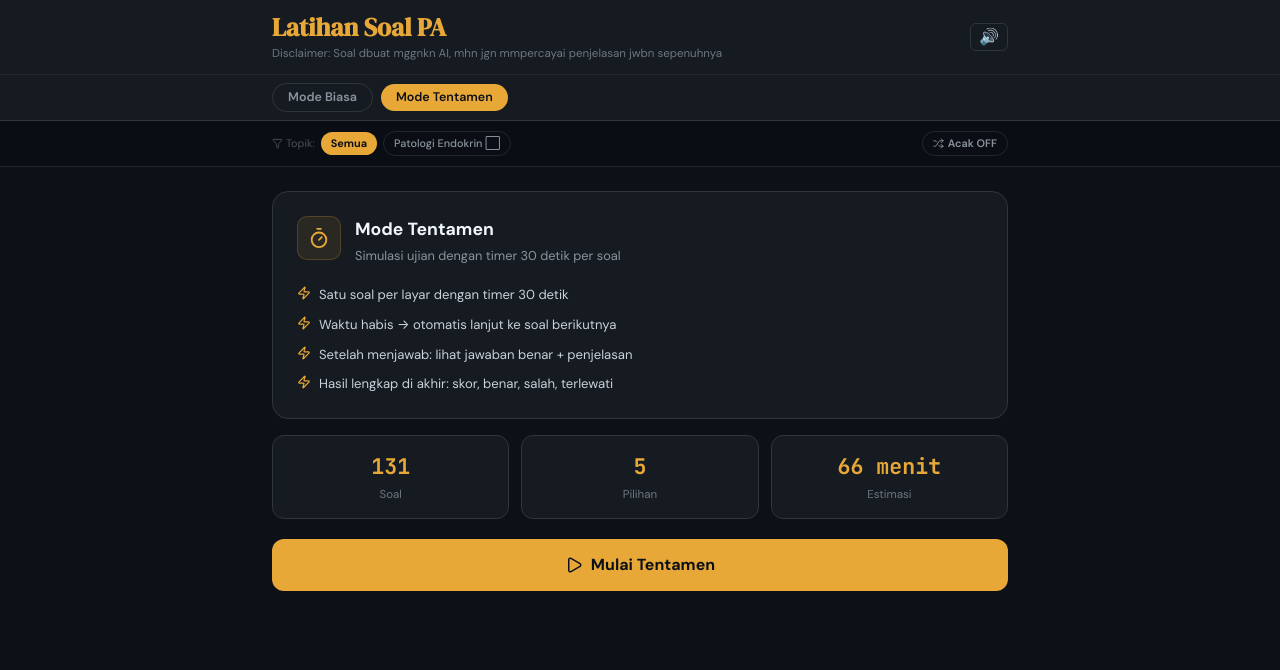
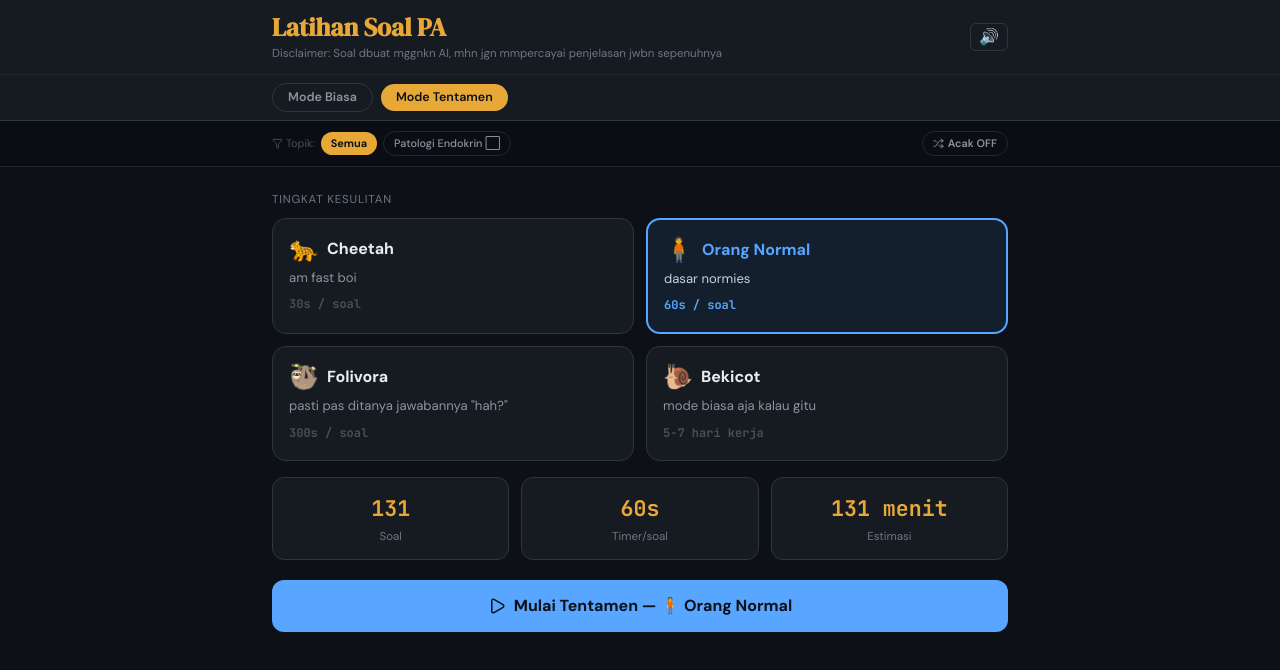
Before and after one commit to dotleav/tryhard-pa-nya-ot, a React (Vite) app: page / in a window 1280 px wide. Both pictures are taken after a click on the button "Mode Tentamen". Shown: the top 670 px of the page. Built offline with nearby package versions, Linux system fonts and the light colour scheme.

Commit message:
Update Quiz.tsx 9

```diff
--- a/src/components/Quiz.tsx
+++ b/src/components/Quiz.tsx
@@ -21,23 +21,22 @@
 type QuizMode = 'biasa' | 'tentamen'
 type AppState = 'setup' | 'running' | 'finished'
 type QuestionPhase = 'answering' | 'answered_manual' | 'answered_timeout'
+type TentamenDifficulty = 'cheetah' | 'normal' | 'folivora' | 'bekicot'
 
 // ── Constants ──────────────────────────────────────────────────────────────────
 
 const LETTERS = ['A', 'B', 'C', 'D', 'E']
-const EXAM_TIMER = 30
+const EXAM_TIMER = 30 // default fallback
+
+const DIFFICULTY_CONFIG: Record<TentamenDifficulty, { label: string; emoji: string; timerSeconds: number; desc: string; color: string }> = {
+  cheetah:  { label: 'Cheetah',      emoji: '🐆', timerSeconds: 30,  desc: 'am fast boi',                        color: '#f59e0b' },
+  normal:   { label: 'Orang Normal', emoji: '🧍', timerSeconds: 60,  desc: 'dasar normies',                      color: '#58a6ff' },
+  folivora: { label: 'Folivora',     emoji: '🦥', timerSeconds: 300, desc: 'pasti pas ditanya jawabannya "hah?"', color: '#86efac' },
+  bekicot:  { label: 'Bekicot',      emoji: '🐌', timerSeconds: 0,   desc: 'mode biasa aja kalau gitu',          color: '#c084fc' },
+}
 
 const CATEGORY_COLORS: Record<string, string> = {
-  'Endokrin-Metabolik':                       'bg-blue-500/20 text-blue-300 border-blue-500/30',
-  'Gizi & Nutrisi':                           'bg-green-500/20 text-green-300 border-green-500/30',
-  'Geriatri':                                 'bg-purple-500/20 text-purple-300 border-purple-500/30',
-  'Farmakologi Klinik':                       'bg-orange-500/20 text-orange-300 border-orange-500/30',
-  'Neurologi-Geriatri':                       'bg-red-500/20 text-red-300 border-red-500/30',
-  'Kedokteran Kerja':                         'bg-yellow-500/20 text-yellow-300 border-yellow-500/30',
-  'Endokrin-Metabolik (Bergambar)':           'bg-blue-500/20 text-blue-300 border-blue-500/30',
-  'Demografi & Epidemiologi (Bergambar)':     'bg-teal-500/20 text-teal-300 border-teal-500/30',
-  'Neurologi-Geriatri (Bergambar)':           'bg-red-500/20 text-red-300 border-red-500/30',
-  'Patologi Endokrin (Bergambar)':            'bg-pink-500/20 text-pink-300 border-pink-500/30',
+  'Patologi Endokrin':                        'bg-pink-500/20 text-pink-300 border-pink-500/30',
 }
 
 // ── Utils ──────────────────────────────────────────────────────────────────────
@@ -53,7 +52,7 @@
 
 // ── LocalStorage (Mode Biasa — persists across refresh & tab close) ────────────
 
-const LS_KEY = 'quiz_biasa_progress'
+const LS_KEY = 'quiz_biasa_progress_v2_patologianatomi'
 
 interface SavedBiasaState {
   selectedCategory: string
@@ -87,6 +86,9 @@
   const [questions, setQuestions] = useState<Question[]>([])
   const [quizMode, setQuizMode]   = useState<QuizMode>('biasa')
 
+  // Header hide state
+  const [headerHidden, setHeaderHidden] = useState(false)
+
   // Mode Biasa state — loaded from localStorage on mount
   const [biasaActive, setBiasaActive]             = useState(false) // true = running biasa
   const [biasaCategory, setBiasaCategory]         = useState('Semua')
@@ -101,6 +103,7 @@
   const [tentamenQuestions, setTentamenQuestions] = useState<Question[]>([])
   const [tentamenAnswers, setTentamenAnswers]     = useState<AnswerState[]>([])
   const [currentIdx, setCurrentIdx]               = useState(0)
+  const [tentamenDifficulty, setTentamenDifficulty] = useState<TentamenDifficulty>('normal')
   const [timeLeft, setTimeLeft]                   = useState(EXAM_TIMER)
   const [qPhase, setQPhase]                       = useState<QuestionPhase>('answering')
 
@@ -202,6 +205,8 @@
   // ── Tentamen: timer countdown ──
   useEffect(() => {
     if (quizMode !== 'tentamen' || tentamenState !== 'running' || qPhase !== 'answering') return
+    // Bekicot = no timer
+    if (tentamenDifficulty === 'bekicot') return
     if (timeLeft === 0) {
       setTentamenAnswers(prev => { const n = [...prev]; n[currentIdx] = 'skipped'; return n })
       setQPhase('answered_timeout')
@@ -209,7 +214,7 @@
     }
     const t = setTimeout(() => setTimeLeft(p => p - 1), 1000)
     return () => clearTimeout(t)
-  }, [quizMode, tentamenState, qPhase, timeLeft, currentIdx])
+  }, [quizMode, tentamenState, qPhase, timeLeft, currentIdx, tentamenDifficulty])
 
   // ── Tentamen: auto-advance on timeout ──
   useEffect(() => {
@@ -278,13 +283,14 @@
   }, [biasaQuestions, playSound])
 
   // ── Mode Tentamen handlers ──
-  const handleStartTentamen = useCallback(() => {
+  const handleStartTentamen = useCallback((difficulty: TentamenDifficulty) => {
     const qs = buildQuestions(tentamenCategory, tentamenShuffleOn, questions)
     if (!qs.length) return
+    setTentamenDifficulty(difficulty)
     setTentamenQuestions(qs)
     setTentamenAnswers(new Array(qs.length).fill(null))
     setCurrentIdx(0)
-    setTimeLeft(EXAM_TIMER)
+    setTimeLeft(DIFFICULTY_CONFIG[difficulty].timerSeconds)
     setQPhase('answering')
     setTentamenState('running')
   }, [buildQuestions, tentamenCategory, tentamenShuffleOn, questions])
@@ -315,10 +321,10 @@
       setTentamenState('finished')
     } else {
       setCurrentIdx(p => p + 1)
-      setTimeLeft(EXAM_TIMER)
+      setTimeLeft(DIFFICULTY_CONFIG[tentamenDifficulty].timerSeconds)
       setQPhase('answering')
     }
-  }, [currentIdx, tentamenQuestions.length])
+  }, [currentIdx, tentamenQuestions.length, tentamenDifficulty])
 
   // ── Switch mode ──
   const handleModeChange = (mode: QuizMode) => {
@@ -344,7 +350,12 @@
       {/* ═══ Sticky header + mode bar ═══ */}
       <div style={{ position: 'sticky', top: 0, zIndex: 50 }}>
 
-        {/* Header */}
+        {/* Header — collapsible */}
+        <div style={{
+          overflow: 'hidden',
+          maxHeight: headerHidden ? '0px' : '120px',
+          transition: 'max-height 0.35s cubic-bezier(0.4,0,0.2,1)',
+        }}>
           <header style={{ backgroundColor: '#161b22', borderBottom: '1px solid #21262d', padding: '12px 0' }}>
             <div className="max-w-3xl mx-auto px-4 flex items-center justify-between">
               <div>
@@ -413,6 +424,7 @@
               </div>
             </div>
           </header>
+        </div>
 
         {/* Mode bar */}
         <div style={{ backgroundColor: '#161b22', borderBottom: '1px solid #30363d', padding: '8px 0' }}>
@@ -440,10 +452,37 @@
 
             {/* Reset button — only in biasa mode */}
             {quizMode === 'biasa' && biasaActive && (
+              <>
+                {/* Toggle header button */}
+                <button
+                  onClick={() => setHeaderHidden(h => !h)}
+                  title={headerHidden ? 'Tampilkan header' : 'Sembunyikan header'}
+                  style={{
+                    marginLeft: 'auto',
+                    display: 'flex',
+                    alignItems: 'center',
+                    justifyContent: 'center',
+                    fontSize: '0.8rem',
+                    color: headerHidden ? '#e8a838' : '#6e7681',
+                    background: 'none',
+                    border: `1px solid ${headerHidden ? '#e8a83860' : '#30363d'}`,
+                    cursor: 'pointer',
+                    padding: '4px 9px',
+                    borderRadius: '999px',
+                    transition: 'all 0.2s',
+                    flexShrink: 0,
+                  }}
+                >
+                  <span style={{
+                    display: 'inline-block',
+                    transition: 'transform 0.3s',
+                    transform: headerHidden ? 'rotate(180deg)' : 'rotate(0deg)',
+                    lineHeight: 1,
+                  }}>▲</span>
+                </button>
                 <button
                   onClick={handleResetBiasa}
                   style={{
-                  marginLeft: 'auto',
                     display: 'flex',
                     alignItems: 'center',
                     gap: '4px',
@@ -468,14 +507,42 @@
                   <RotateCcw style={{ width: '11px', height: '11px' }} />
                   Reset
                 </button>
+              </>
             )}
 
             {/* Reset button — tentamen when running or finished */}
             {quizMode === 'tentamen' && tentamenState !== 'setup' && (
+              <>
+                {/* Toggle header button */}
+                <button
+                  onClick={() => setHeaderHidden(h => !h)}
+                  title={headerHidden ? 'Tampilkan header' : 'Sembunyikan header'}
+                  style={{
+                    marginLeft: 'auto',
+                    display: 'flex',
+                    alignItems: 'center',
+                    justifyContent: 'center',
+                    fontSize: '0.8rem',
+                    color: headerHidden ? '#e8a838' : '#6e7681',
+                    background: 'none',
+                    border: `1px solid ${headerHidden ? '#e8a83860' : '#30363d'}`,
+                    cursor: 'pointer',
+                    padding: '4px 9px',
+                    borderRadius: '999px',
+                    transition: 'all 0.2s',
+                    flexShrink: 0,
+                  }}
+                >
+                  <span style={{
+                    display: 'inline-block',
+                    transition: 'transform 0.3s',
+                    transform: headerHidden ? 'rotate(180deg)' : 'rotate(0deg)',
+                    lineHeight: 1,
+                  }}>▲</span>
+                </button>
                 <button
                   onClick={handleResetTentamen}
                   style={{
-                  marginLeft: 'auto',
                     display: 'flex',
                     alignItems: 'center',
                     gap: '4px',
@@ -500,6 +567,7 @@
                   <RotateCcw style={{ width: '11px', height: '11px' }} />
                   Reset
                 </button>
+              </>
             )}
           </div>
         </div>
@@ -592,7 +660,7 @@
 
         {/* ── Mode Tentamen ── */}
         {quizMode === 'tentamen' && tentamenState === 'setup' && (
-          <SetupCard questionCount={tentamenQCount} onStart={handleStartTentamen} />
+          <SetupCard questionCount={tentamenQCount} onStart={handleStartTentamen} difficulty={tentamenDifficulty} onDifficultyChange={setTentamenDifficulty} />
         )}
 
         {quizMode === 'tentamen' && tentamenState === 'running' && tentamenQuestions[currentIdx] && (
@@ -605,6 +673,7 @@
             answer={tentamenAnswers[currentIdx]}
             onAnswer={handleAnswerTentamen}
             onNext={goNext}
+            difficulty={tentamenDifficulty}
           />
         )}
 
@@ -622,57 +691,79 @@
 
 // ── SetupCard (Tentamen only) ──────────────────────────────────────────────────
 
-function SetupCard({ questionCount, onStart }: {
+function SetupCard({ questionCount, onStart, difficulty, onDifficultyChange }: {
   questionCount: number
-  onStart: () => void
+  onStart: (difficulty: TentamenDifficulty) => void
+  difficulty: TentamenDifficulty
+  onDifficultyChange: (d: TentamenDifficulty) => void
 }) {
-  const est = `${Math.ceil(questionCount * EXAM_TIMER / 60)} menit`
+  const cfg = DIFFICULTY_CONFIG[difficulty]
+  const timerSec = cfg.timerSeconds
+  const estLabel = (() => {
+    if (timerSec === 0) return '∞'
+    const totalSec = questionCount * timerSec
+    if (totalSec < 60) return `${totalSec} dtk`
+    return `${Math.ceil(totalSec / 60)} menit`
+  })()
+  const timerLabel = timerSec === 0 ? '∞' : `${timerSec}s`
 
   return (
     <div className="quiz-fade-in">
-      {/* Mode info card */}
-      <div style={{ backgroundColor: '#161b22', border: '1px solid #30363d', borderRadius: '16px', padding: '24px', marginBottom: '16px' }}>
-        <div style={{ display: 'flex', alignItems: 'flex-start', gap: '14px', marginBottom: '20px' }}>
+      {/* Difficulty selector */}
+      <div style={{ marginBottom: '16px' }}>
+        <div style={{ fontSize: '0.72rem', color: '#6e7681', marginBottom: '10px', textTransform: 'uppercase', letterSpacing: '0.07em' }}>
+          Tingkat Kesulitan
+        </div>
+        <div style={{ display: 'grid', gridTemplateColumns: 'repeat(2, 1fr)', gap: '12px' }}>
+          {(Object.keys(DIFFICULTY_CONFIG) as TentamenDifficulty[]).map(d => {
+            const dcfg = DIFFICULTY_CONFIG[d]
+            const isActive = difficulty === d
+            return (
+              <button
+                key={d}
+                onClick={() => onDifficultyChange(d)}
+                style={{
+                  display: 'flex',
+                  flexDirection: 'column',
+                  alignItems: 'flex-start',
+                  gap: '8px',
+                  padding: '18px 16px',
+                  borderRadius: '14px',
+                  border: isActive ? `2px solid ${dcfg.color}` : '1px solid #30363d',
+                  backgroundColor: isActive ? `${dcfg.color}18` : '#161b22',
+                  cursor: 'pointer',
+                  transition: 'all 0.18s',
+                  textAlign: 'left',
+                  minHeight: '110px',
+                }}
+              >
+                <div style={{ display: 'flex', alignItems: 'center', gap: '8px' }}>
+                  <span style={{ fontSize: '1.5rem', lineHeight: 1 }}>{dcfg.emoji}</span>
+                  <span style={{ color: isActive ? dcfg.color : '#e6edf3', fontWeight: 700, fontSize: '1rem' }}>
+                    {dcfg.label}
+                  </span>
+                </div>
+                <div style={{ fontSize: '0.82rem', color: isActive ? '#c9d1d9' : '#8b949e', lineHeight: 1.4 }}>{dcfg.desc}</div>
                 <div style={{
-            backgroundColor: '#e8a83818',
-            border: '1px solid #e8a83835',
-            borderRadius: '10px',
-            padding: '10px',
-            flexShrink: 0,
+                  fontSize: '0.75rem',
+                  color: isActive ? dcfg.color : '#484f58',
+                  fontFamily: '"JetBrains Mono", monospace',
+                  fontWeight: 700,
                 }}>
-            <Timer style={{ width: '22px', height: '22px', color: '#e8a838' }} />
+                  {dcfg.timerSeconds === 0 ? '5-7 hari kerja' : `${dcfg.timerSeconds}s / soal`}
                 </div>
-          <div>
-            <h2 style={{ color: '#f0f6fc', fontSize: '1.1rem', fontWeight: 700, margin: 0 }}>
-              Mode Tentamen
-            </h2>
-            <p style={{ color: '#8b949e', fontSize: '0.8rem', marginTop: '4px' }}>
-              Simulasi ujian dengan timer 30 detik per soal
-            </p>
+              </button>
+            )
+          })}
         </div>
-        </div>
-
-        <ul style={{ listStyle: 'none', padding: 0, margin: 0, display: 'flex', flexDirection: 'column', gap: '10px' }}>
-          {[
-            'Satu soal per layar dengan timer 30 detik',
-            'Waktu habis → otomatis lanjut ke soal berikutnya',
-            'Setelah menjawab: lihat jawaban benar + penjelasan',
-            'Hasil lengkap di akhir: skor, benar, salah, terlewati',
-          ].map((item, i) => (
-            <li key={i} style={{ display: 'flex', alignItems: 'flex-start', gap: '8px', fontSize: '0.82rem', color: '#c9d1d9' }}>
-              <Zap style={{ width: '14px', height: '14px', color: '#e8a838', flexShrink: 0, marginTop: '1px' }} />
-              {item}
-            </li>
-          ))}
-        </ul>
       </div>
 
       {/* Stats row */}
       <div style={{ display: 'grid', gridTemplateColumns: 'repeat(3, 1fr)', gap: '12px', marginBottom: '20px' }}>
         {[
           { value: questionCount.toString(), label: 'Soal' },
-          { value: '5', label: 'Pilihan' },
-          { value: est, label: 'Estimasi' },
+          { value: timerLabel, label: 'Timer/soal' },
+          { value: estLabel, label: 'Estimasi' },
         ].map(({ value, label }) => (
           <div key={label} style={{
             backgroundColor: '#161b22',
@@ -689,12 +780,12 @@
 
       {/* Start button */}
       <button
-        onClick={onStart}
+        onClick={() => onStart(difficulty)}
         disabled={questionCount === 0}
         style={{
           width: '100%',
           padding: '14px',
-          backgroundColor: '#e8a838',
+          backgroundColor: cfg.color,
           color: '#0d1117',
           fontWeight: 700,
           fontSize: '1rem',
@@ -714,7 +805,7 @@
         onMouseUp={e => { (e.currentTarget as HTMLButtonElement).style.transform = 'scale(1)' }}
       >
         <Play style={{ width: '18px', height: '18px' }} />
-        Mulai Tentamen
+        Mulai Tentamen — {cfg.emoji} {cfg.label}
       </button>
     </div>
   )
```
Lines whose indentation alone changed are shown as unchanged.
